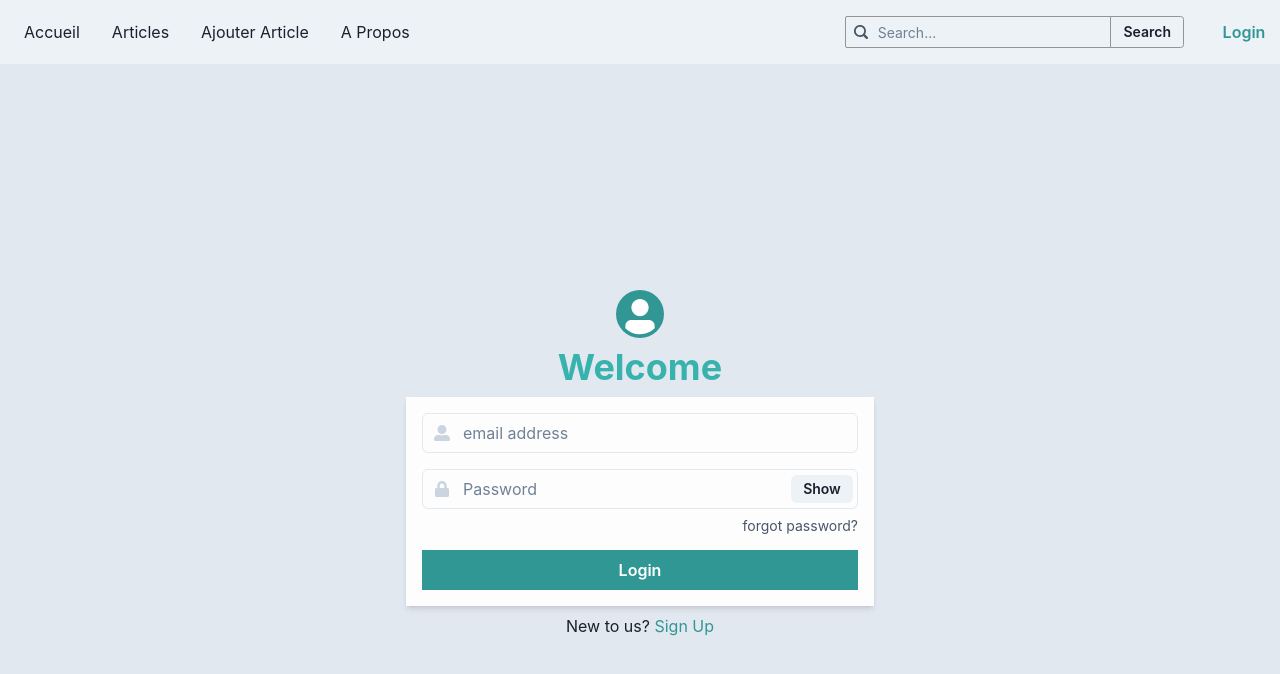
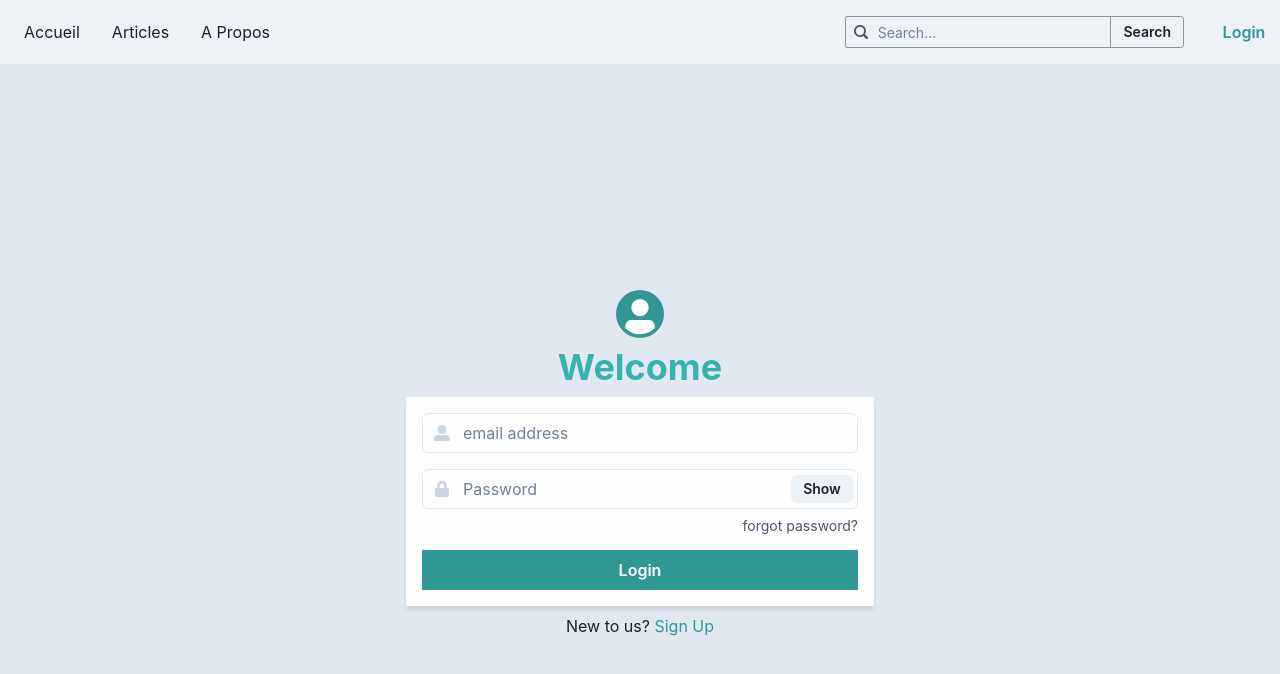
Before and after one commit to khalil-tourabi/Restoran-avec-redux-toolkit, a React (Vite) app: page /login in a window 1280 px wide. Shown: the top 674 px of the page. Built offline with nearby package versions, Linux system fonts and the light colour scheme; data requests are answered from the project's data file.

Commit message:
changed add article button to be hidden until an admin sign in

```diff
--- a/src/components/Accueil/navbar.jsx
+++ b/src/components/Accueil/navbar.jsx
@@ -7,7 +7,8 @@ import {
   HStack,
   useDisclosure,
   useColorModeValue,
-  Button, ButtonGroup
+  Button,
+  ButtonGroup,
 } from "@chakra-ui/react";
 import { HamburgerIcon, CloseIcon } from "@chakra-ui/icons";
 import { SearchBar } from "./searchBar";
@@ -19,7 +20,7 @@ import { useSelector } from "react-redux";
 const Links = [
   { name: "Accueil", path: "/" },
   { name: "Articles", path: "/articles" },
-  { name: "Ajouter Article", path: "/ajouter-article" },
+  // { name: "Ajouter Article", path: "/ajouter-article" },
   { name: "A Propos", path: "/a-propos" },
 ];
 
@@ -39,10 +40,11 @@ const NavLink = ({ children, path }) => (
   </Box>
 );
 
-export default function NavBar({ posts }) {
+export default function NavBar() {
   const { isOpen, onOpen, onClose } = useDisclosure();
 
-  const {user} = useSelector((store) => store.user)
+  const { user } = useSelector((store) => store.user);
+  const { posts } = useSelector((store) => store.posts);
 
   return (
     <>
@@ -67,6 +69,7 @@ export default function NavBar({ posts }) {
                   {link.name}
                 </NavLink>
               ))}
+              {user.isLogged ? <Button as={Link} to="/ajouter-article">Ajouter Article</Button> : null}
             </HStack>
           </HStack>
           <Flex alignItems={"center"}>
```
